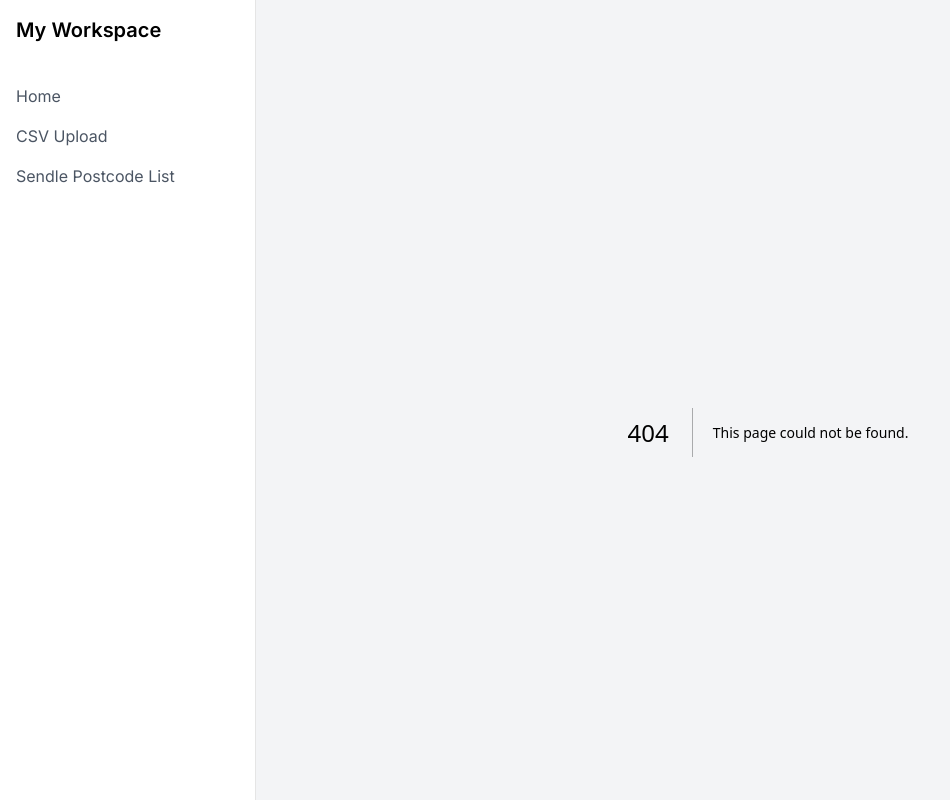
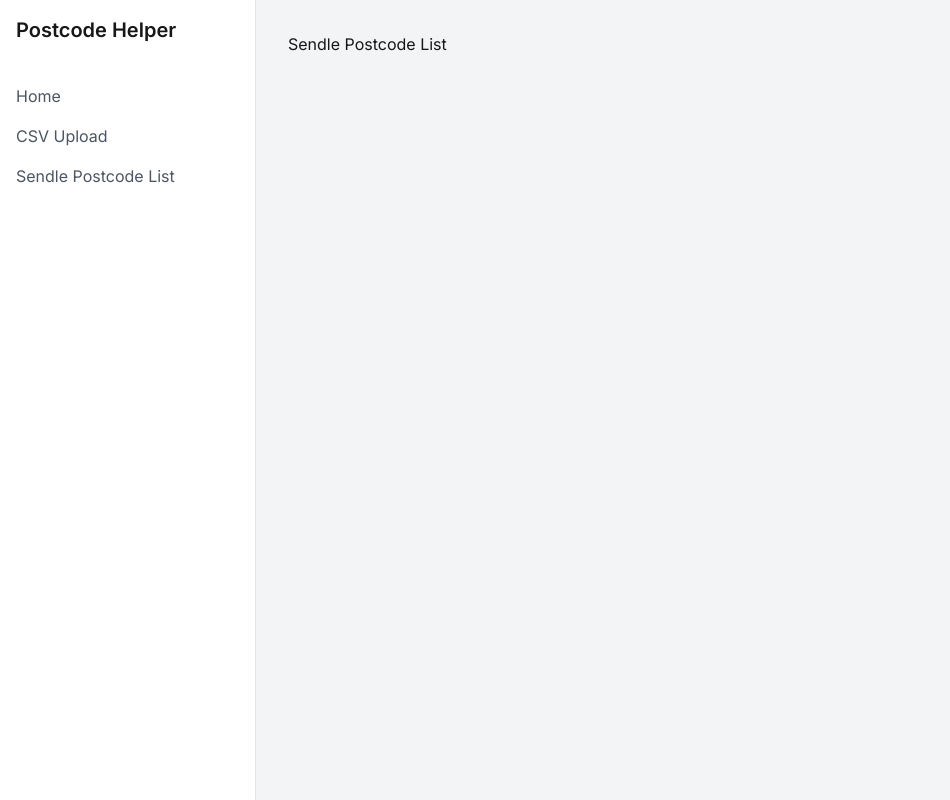
Before and after one commit to rchrdnm/postcode-app-v2, a Next.js app: page /sendle in a window 1280 px wide. Before the commit this address had no page. Shown: the whole page, without its empty margins (0-950 px from the left). Built offline with nearby package versions, Linux system fonts and the light colour scheme.

Commit message:
fixes
im so new to this

```diff
--- a/app/components/FileUploadForm.tsx
+++ b/app/components/FileUploadForm.tsx
@@ -5,8 +5,7 @@
 import { Button } from "@/app/components/ui/button"
 import { Input } from "@/app/components/ui/input"
 import { parseCSV } from '../lib/csvUtils'
-import { useRouter } from 'next/navigation'; //
-import { cn } from "../lib/utils"
+import { useRouter } from 'next/navigation';
 
 
 interface FileUploadFormProps {
@@ -15,7 +14,7 @@
 
 export default function FileUploadForm({ onDataLoaded }: FileUploadFormProps) {
   const [isLoading, setIsLoading] = useState(false)
-  const router = useRouter(); // Initialize router
+  const router = useRouter();
 
   const handleSubmit = async (event: React.FormEvent<HTMLFormElement>) => {
     event.preventDefault();
--- a/app/csv-upload/page.tsx
+++ b/app/csv-upload/page.tsx
@@ -1,8 +1,6 @@
 'use client'
 
 import { useState } from 'react'
-import { uploadFile } from '@/app/action'
-import { Button } from "../components/ui/button"
 import CSVViewer from '../components/CSVViewer'
 import FileUploadForm from '../components/FileUploadForm'
 
--- a/app/layout.tsx
+++ b/app/layout.tsx
@@ -36,7 +36,7 @@
         <div className="flex h-screen bg-gray-100">
           <nav className="w-64 bg-white border-r">
             <div className="p-4">
-              <h1 className="text-xl font-semibold">My Workspace</h1>
+              <h1 className="text-xl font-semibold">Postcode Helper</h1>
             </div>
             <ul className="py-4">
               <li>
@@ -46,7 +46,7 @@
                 <Link href="/csv-upload" className="block px-4 py-2 text-gray-600 hover:bg-gray-100">CSV Upload</Link>
               </li>
               <li>
-                <Link href="/sendle-postcode" className="block px-4 py-2 text-gray-600 hover:bg-gray-100">Sendle Postcode List</Link>
+                <Link href="/sendle" className="block px-4 py-2 text-gray-600 hover:bg-gray-100">Sendle Postcode List</Link>
               </li>
             </ul>
           </nav>
--- a/app/page.tsx
+++ b/app/page.tsx
@@ -8,7 +8,7 @@
 export default function Home() {
   return (
     <div className="space-y-6">
-      <h1 className="text-3xl font-bold">Welcome to Your Workspace</h1>
+      <h1 className="text-3xl font-bold">Welcome to my Postcode app</h1>
       <div className="grid grid-cols-1 md:grid-cols-2 gap-6">
         <Link href="/csv-upload">
           <Card>
@@ -18,7 +18,7 @@
             </CardHeader>
           </Card>
         </Link>
-        <Link href="/sendle-postcode">
+        <Link href="/sendle">
           <Card>
             <CardHeader>
               <CardTitle>Sendle Postcode List</CardTitle>
--- /dev/null
+++ b/app/sendle/page.tsx
@@ -0,0 +1,7 @@
+export default function Sendle() {
+  return (
+    <div>
+      <h1>Sendle Postcode List </h1>
+    </div>
+  )
+}
```
